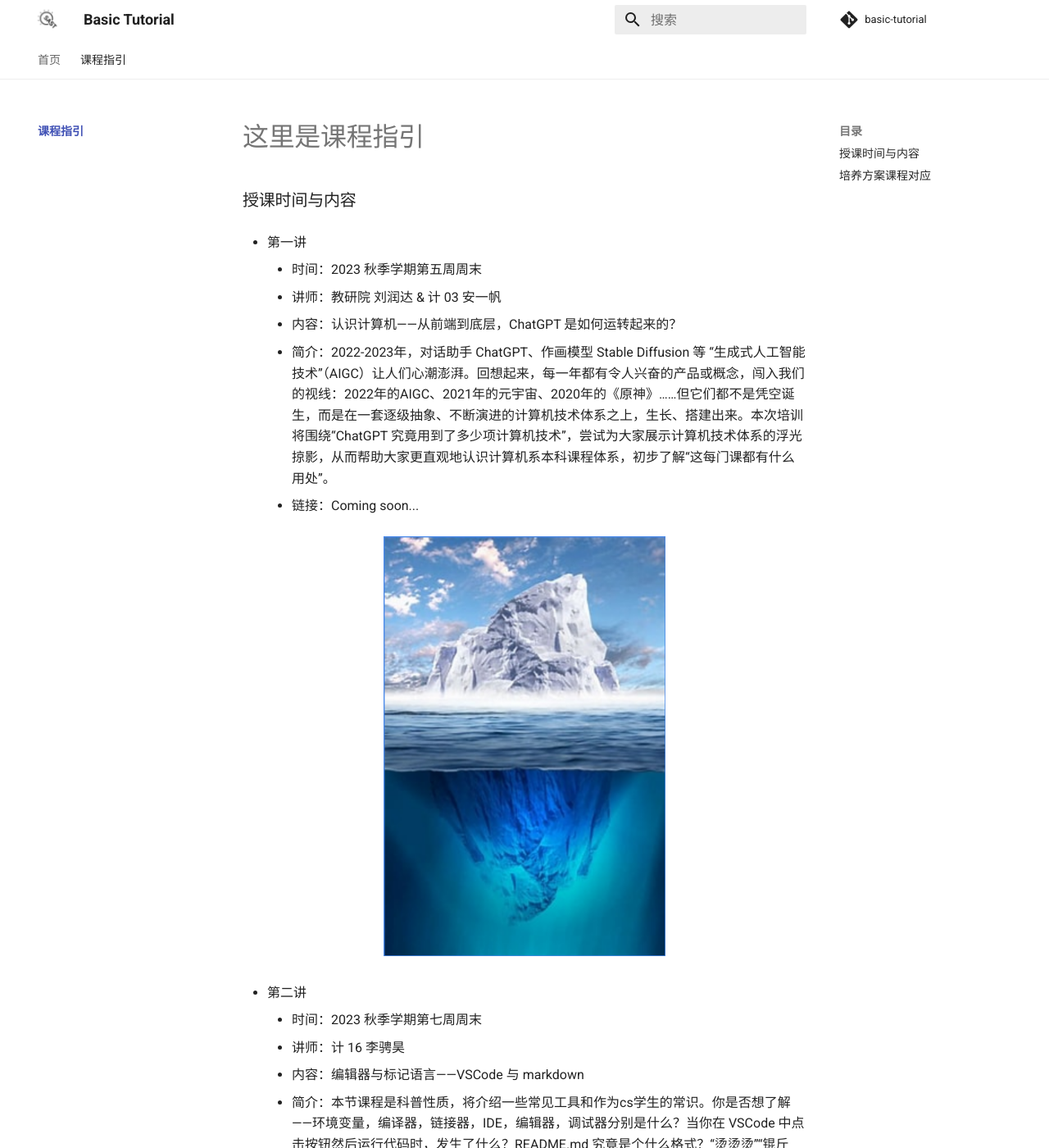
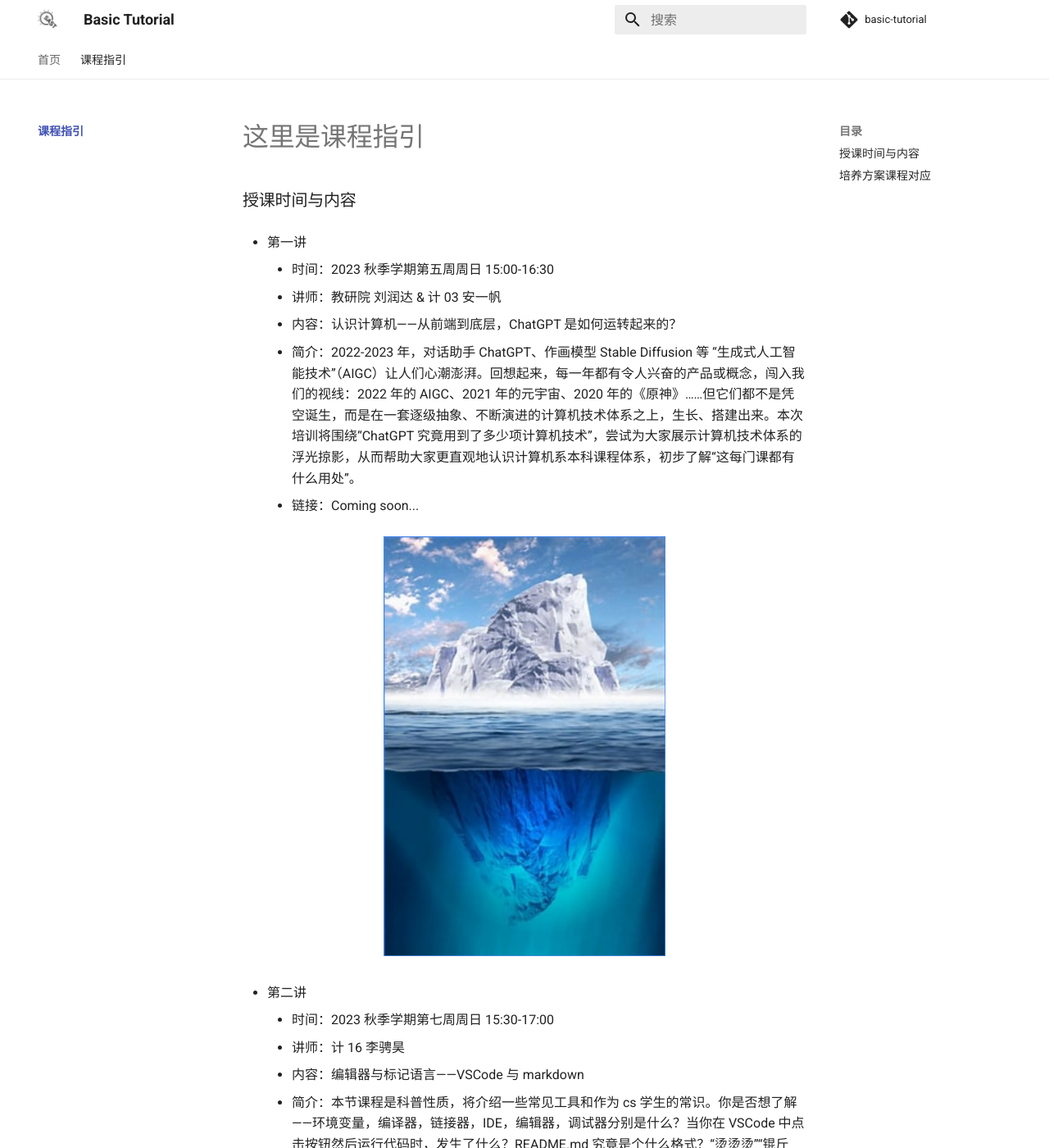
Before and after one commit to ChenMohan1010/basic-tutorial, an MkDocs documentation site: the page built from docs/courses/index.md, in a window 1280 px wide and 1400 px high. Shown: the whole window at 82% size. Built offline with MkDocs 1.6.1 and Material for MkDocs 9.7.7, drawn with Linux system fonts in a browser that asks for light colours; comment, search, counter and statistics services are not loaded; some of the changed text lies outside the part shown.

Commit message:
update lesson time

```diff
--- a/docs/courses/index.md
+++ b/docs/courses/index.md
@@ -4,10 +4,10 @@
 
 * 第一讲
 
-    * 时间：2023 秋季学期第五周周末
+    * 时间：2023 秋季学期第五周周日 15:00-16:30
     * 讲师：教研院 刘润达 & 计 03 安一帆
     * 内容：认识计算机——从前端到底层，ChatGPT 是如何运转起来的？
-    * 简介：2022-2023年，对话助手 ChatGPT、作画模型 Stable Diffusion 等 “生成式人工智能技术”（AIGC）让人们心潮澎湃。回想起来，每一年都有令人兴奋的产品或概念，闯入我们的视线：2022年的AIGC、2021年的元宇宙、2020年的《原神》……但它们都不是凭空诞生，而是在一套逐级抽象、不断演进的计算机技术体系之上，生长、搭建出来。本次培训将围绕“ChatGPT 究竟用到了多少项计算机技术”，尝试为大家展示计算机技术体系的浮光掠影，从而帮助大家更直观地认识计算机系本科课程体系，初步了解“这每门课都有什么用处”。
+    * 简介：2022-2023 年，对话助手 ChatGPT、作画模型 Stable Diffusion 等 “生成式人工智能技术”（AIGC）让人们心潮澎湃。回想起来，每一年都有令人兴奋的产品或概念，闯入我们的视线：2022 年的 AIGC、2021 年的元宇宙、2020 年的《原神》……但它们都不是凭空诞生，而是在一套逐级抽象、不断演进的计算机技术体系之上，生长、搭建出来。本次培训将围绕“ChatGPT 究竟用到了多少项计算机技术”，尝试为大家展示计算机技术体系的浮光掠影，从而帮助大家更直观地认识计算机系本科课程体系，初步了解“这每门课都有什么用处”。
     * 链接：Coming soon...
 
 
@@ -17,10 +17,10 @@
 
 * 第二讲
 
-    * 时间：2023 秋季学期第七周周末
+    * 时间：2023 秋季学期第七周周日 15:30-17:00
     * 讲师：计 16 李骋昊
     * 内容：编辑器与标记语言——VSCode 与 markdown
-    * 简介：本节课程是科普性质，将介绍一些常见工具和作为cs学生的常识。你是否想了解——环境变量，编译器，链接器，IDE，编辑器，调试器分别是什么？当你在 VSCode 中点击按钮然后运行代码时，发生了什么？README.md 究竟是个什么格式？“烫烫烫”“锟斤拷”是什么梗？在这节课上，都可以找到答案。
+    * 简介：本节课程是科普性质，将介绍一些常见工具和作为 cs 学生的常识。你是否想了解——环境变量，编译器，链接器，IDE，编辑器，调试器分别是什么？当你在 VSCode 中点击按钮然后运行代码时，发生了什么？README.md 究竟是个什么格式？“烫烫烫”“锟斤拷”是什么梗？在这节课上，都可以找到答案。
     * 链接：Coming soon...
 
 
@@ -31,7 +31,7 @@
 
 * 第三讲
 
-    * 时间：2023 秋季学期第十周周末
+    * 时间：2023 秋季学期第十周周日 15:00-16:30
     * 讲师：计 13 花佳诚
     * 内容：Linux 入门——认识 shell 语言
     * 简介：本节课将会介绍 Linux 系统的基本概念和工具使用。你将会学习到如何使用 Linux 的 shell，这是一个强大的命令行界面，可以让你在操作系统中执行各种任务。此外，对于命令行中的一些常用命令和工具也会有所具体介绍。本课程结束后，你将会掌握一些基本的 Linux 技能和知识，这将会为你未来的学习和职业发展提供一个坚实的基础。
```
